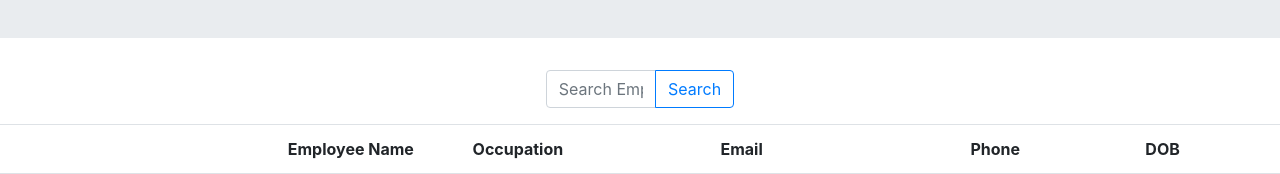
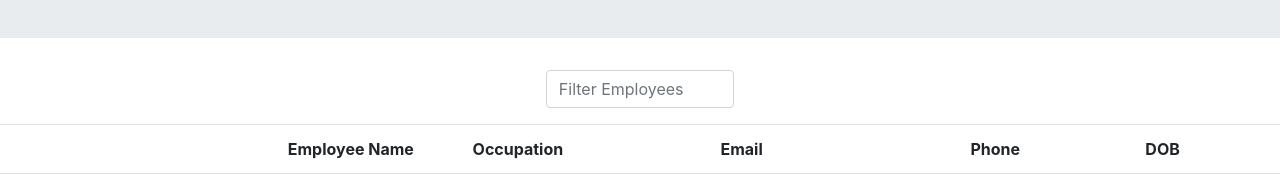
Before and after one commit to uxhawk/employee-directory, a React (Create React App) app in the folder employee-registry/: page / in a window 1280 px wide. Shown: the part 165-339 px from the top of the page. Built offline with nearby package versions, Linux system fonts and the light colour scheme.

Commit message:
search box works

```diff
--- a/employee-registry/src/App.js
+++ b/employee-registry/src/App.js
@@ -1,27 +1,16 @@
-import React, { Component } from 'react';
+import React from 'react';
 import Jumbotron from './components/Jumbotron';
-import Search from './components/Search';
 import Table from './components/Table';
 // eslint-disable-next-line
 import styles from './App.css';
-import employees from './employees.json';
 
-class App extends Component {
-  state = {
-    employees: employees,
-    sortColumn: '',
-    sortColumnId: '',
-};
-  render () {
+function App() {
     return (
       <div>
-            <Jumbotron />
-            <Search />
-            <Table />
-          </div>
+        <Jumbotron />
+        <Table />
+      </div>
         );
-  }
-
 }
 
 export default App;
--- a/employee-registry/src/components/Search.js
+++ /dev/null
@@ -1,29 +0,0 @@
-import React, { Component } from 'react';
-import employees from '../employees.json';
-
-class Search extends Component {
-    state = {
-        employees
-    };
-    searchEmployees = () => {
-        const filteredEmployees = document.getElementById('employee-search').value;
-        this.setState({filteredEmployees})
-    }
-
-    render() {
-        return (
-            <div className="row">
-                <div className="col-md-2 offset-md-5">
-                    <div className="input-group mb-3">
-                        <input type="text" className="form-control" placeholder="Search Employees" id="employee-search" aria-label="Search employees" aria-describedby="button-addon2" onChange={this.searchEmployees} />
-                    <div className="input-group-append">
-                        <button className="btn btn-outline-primary" type="button" id="button-addon2">Search</button>
-                    </div>
-                    </div>
-                </div>
-            </div>
-        );
-    }
-}
-
-export default Search;
--- a/employee-registry/src/components/Table.js
+++ b/employee-registry/src/components/Table.js
@@ -2,21 +2,19 @@ import React, { Component } from 'react';
 import employees from '../employees.json';
 
 class Table extends Component {
-    // state = {
-    //     employees: employees,
-    //     sortColumn: '',
-    //     sortColumnId: '',
-    // };
+    state = {
+        employees: employees,
+        sortColumn: '',
+        sortColumnId: '',
+    };
 
     sortEmployees = (event) => {
         const dataType = event.target.getAttribute('data-type');
         const sortType = event.target.getAttribute('sort');
 
-
         if (this.state.sortColumnId !== '') {
             document.getElementById('sort-id').remove();
         }
-
 
         if (sortType === 'asc') {
             const icon = document.createElement("i");
@@ -31,11 +29,13 @@ class Table extends Component {
                 if (x > y) {return 1;}
                 return 0;
               });
+
               this.setState({
                   employees: sortedArr,
                   sortColumn: dataType,
                   sortColumnId: event.target.id
                 });
+
           event.target.setAttribute('sort', 'desc');
         } else {
             const icon = document.createElement("i");
@@ -50,18 +50,45 @@ class Table extends Component {
                 if (x > y) {return 1;}
                 return 0;
               });
+
               this.setState({
                 employees: sortedArr,
                 sortColumn: dataType,
                 sortColumnId: event.target.id
               });
+
           event.target.setAttribute('sort', 'asc');
         }
+    }
 
+    searchEmployees = () => {
+        const searchTerm = document.getElementById('employee-search').value;
+        console.log(searchTerm);
+
+        const filteredEmployees = employees.filter((employee) => {
+            return employee.name.includes(searchTerm);
+        });
+
+        console.log(filteredEmployees);
+
+        this.setState({
+            employees: filteredEmployees,
+            sortColumn: this.state.sortColumn,
+            sortColumnId: this.state.sortColumnId,
+          });
     }
 
     render() {
         return (
+            <div>
+                <div className="row">
+                    <div className="col-md-2 offset-md-5">
+                        <div className="input-group mb-3">
+                            <input type="text" className="form-control" placeholder="Filter Employees" id="employee-search" aria-label="Search employees" aria-describedby="button-addon2" onChange={this.searchEmployees} />
+                        </div>
+                    </div>
+                </div>
+
                 <table className="table">
                     <thead id="tableHeader">
                         <tr>
@@ -85,7 +112,7 @@ class Table extends Component {
                         </tr>
                     </thead>
                     <tbody>
-                    {employees.map((row) => (
+                    {this.state.employees.map((row) => (
                         <tr key={row.id}>
                             <td><img src={row.image} alt={row.name}></img></td>
                             <td>{row.name}</td>
@@ -97,6 +124,7 @@ class Table extends Component {
                     ))}
                 </tbody>
                 </table>
+            </div>
         );
     }
 }
```
Also changed, not shown: employee-registry/src/components/Sort.js (deleted, +0 -16 lines), employee-registry/src/utils/Employee.js (deleted, +0 -11 lines). Lines whose indentation alone changed are shown as unchanged.
